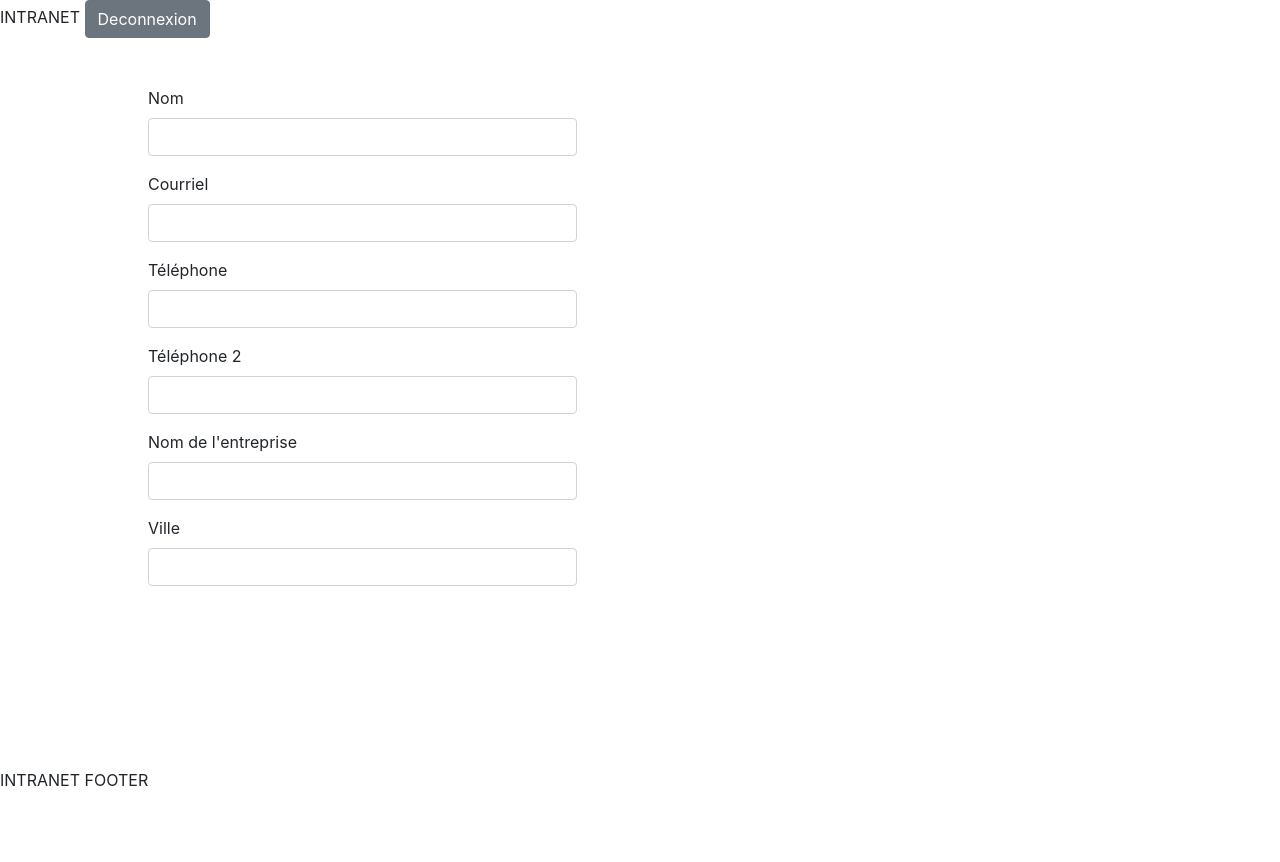
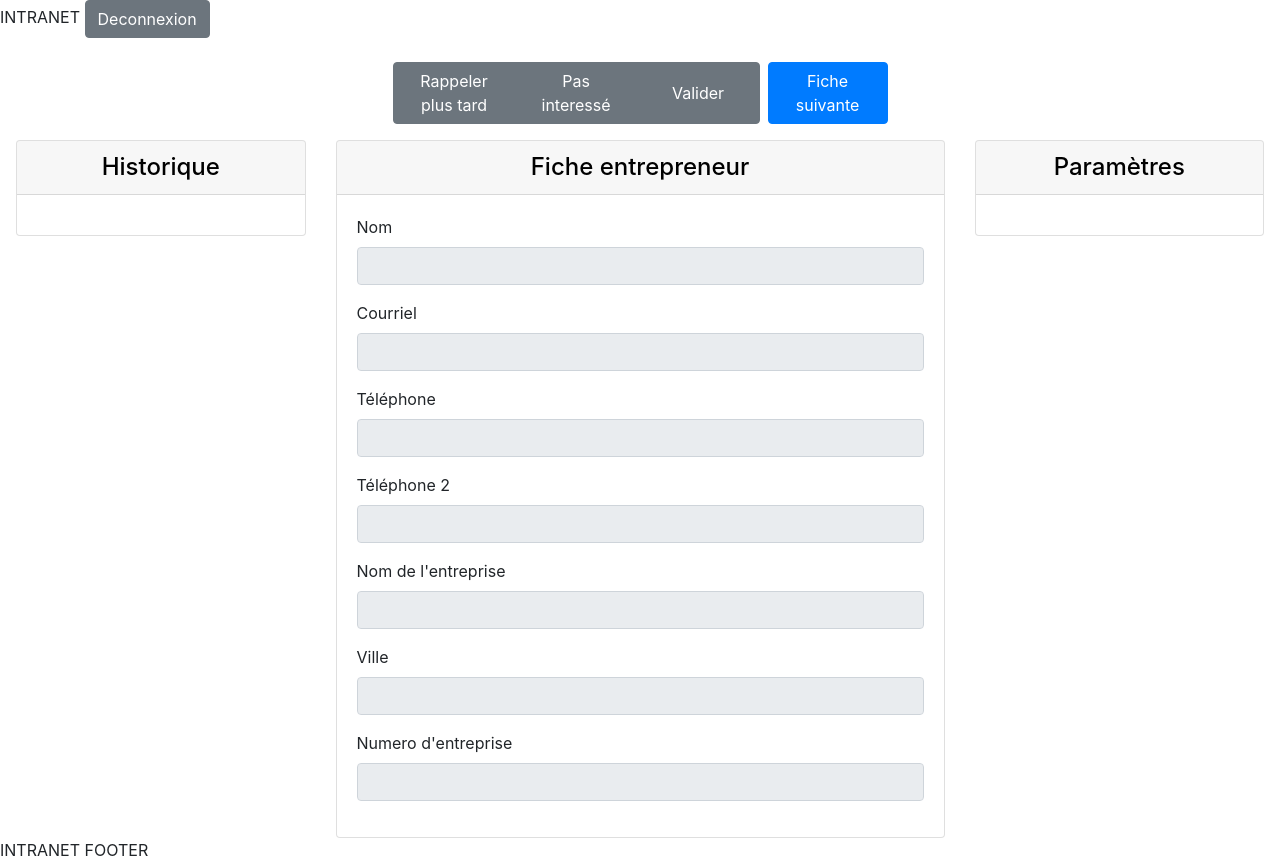
Before and after one commit to khalilbellil/next-rf, a Next.js app: page /intranet/gestion-inscriptions-entrepreneurs in a window 1280 px wide. Before the commit the page ends 800 px from the top, so only its background shows below. Built offline with nearby package versions, Linux system fonts and the light colour scheme; sample sign-in values are in the browser's storage.

Commit message:
gestion-inscriptions-entrepreneurs in progress...

```diff
--- a/components/intranet/GestionInscriptionsEntrepreneurs.js
+++ b/components/intranet/GestionInscriptionsEntrepreneurs.js
@@ -1,39 +1,99 @@
-import React from 'react'
-import { Button, Form, FormFeedback, FormGroup, FormText, Input, Label } from 'reactstrap'
-import Popup from 'reactjs-popup'
+import React, { useState } from 'react'
+import { Button, ButtonGroup, Card, CardHeader, CardBody, FormGroup, Input, Label } from 'reactstrap'
 
-export default function GestioInscriptionsEntrepreneurs() {
+export default function GestionInscriptionsEntrepreneurs() {
+    const [uidContractor, setUidContractor] = useState('')
+    const saveStatus = (status) => {
+        fetch('/api/intranet/gestion-inscriptions-entrepreneurs/save-status', {
+            method: 'POST',
+            body: JSON.stringify({
+                uid_contractor: uidContractor,
+                status: status
+            }),
+            headers: {
+                'Accept': 'application/json',
+                'Content-Type': 'application/json'
+            }
+        })
+        .then(res => res.json())
+        .then(res => {
+            if(res.success === 'yes'){
+                alert('Saved')
+            }else{
+                alert('Erreur !')
+            }
+        })
+        .catch(err => console.log("ERROR: ", err))
+    }
+    return (<>
+    <div className="row pl-5 pr-5 mb-3">
+        <div className="col">
 
-    return (<>
-        <div className="col-3"></div>
+        </div>
         <div className="col-6">
-            <Form className="p-5">
+            <div className="row pl-5 pr-5">
+                <ButtonGroup className="mr-2">
+                    <Button className="col">Rappeler plus tard</Button>
+                    <Button className="col">Pas interessé</Button>
+                    <Button className="col">Valider</Button>
+                </ButtonGroup>
+                <Button className="col" color="primary">Fiche suivante</Button>
+            </div>
+        </div>
+        <div className="col">
+
+        </div>
+    </div>
+    <div className="row">
+        <div className="col-3 rf-card">
+            <Card>
+                <CardHeader className="text-center" tag="h4">Historique</CardHeader>
+                <CardBody>
+                </CardBody>
+            </Card>
+        </div>
+        <div className="col-6 rf-card">
+            <Card>
+                <CardHeader className="text-center" tag="h4">Fiche entrepreneur</CardHeader>
+                <CardBody>
                     <FormGroup>
                         <Label for="name">Nom</Label>
-                    <Input name="name"/>
+                        <Input name="name" disabled={(!uidContractor)}/>
                     </FormGroup>
                     <FormGroup>
                         <Label for="email">Courriel</Label>
-                    <Input name="email"/>
+                        <Input name="email" disabled={(!uidContractor)}/>
                     </FormGroup>
                     <FormGroup>
                         <Label for="phone">Téléphone</Label>
-                    <Input name="phone" type="text"/>
+                        <Input name="phone" type="text" disabled={(!uidContractor)}/>
                     </FormGroup>
                     <FormGroup>
                         <Label for="phone2">Téléphone 2</Label>
-                    <Input name="phone2" type="text"/>
+                        <Input name="phone2" type="text" disabled={(!uidContractor)}/>
                     </FormGroup>
                     <FormGroup>
                         <Label for="company">Nom de l'entreprise</Label>
-                    <Input name="company" type="text"/>
+                        <Input name="company" type="text" disabled={(!uidContractor)}/>
                     </FormGroup>
                     <FormGroup>
                         <Label for="city">Ville</Label>
-                    <Input name="city"/>
+                        <Input name="city" disabled={(!uidContractor)}/>
                     </FormGroup>
-            </Form>
+                    <FormGroup>
+                        <Label for="company_number">Numero d'entreprise</Label>
+                        <Input name="company_number" disabled={(!uidContractor)}/>
+                    </FormGroup>
+                </CardBody>
+            </Card>
         </div>
-        <div className="col-3"></div>
+        <div className="col-3 rf-card">
+            <Card>
+                <CardHeader className="text-center" tag="h4">Paramètres</CardHeader>
+                <CardBody>
+                </CardBody>
+            </Card>
+        </div>
+    </div>
     </>)
 }
--- a/pages/api/intranet/contractor-lead-manager/add-new-lead.js
+++ b/pages/api/intranet/gestion-inscriptions-entrepreneurs/save-status.js
@@ -1,7 +1,7 @@
 const db = require('../../../../lib/db')
 
 module.exports = async (req, res) => {
-    let { name, company_name, email, phone, phone2, city } = req.body
+    let { uid_contractor, status } = req.body
 
 
 
--- a/pages/intranet/gestion-inscriptions-entrepreneurs.js
+++ b/pages/intranet/gestion-inscriptions-entrepreneurs.js
@@ -5,7 +5,8 @@ import GestionInscriptionsEntrepreneurs from '../../components/intranet/GestionI
 export default function gestionInscriptionsEntrepreneurs() {
 
     return (
-        <div className="container">
+        <div className="pl-3 pr-3">
+            <br/>
             <GestionInscriptionsEntrepreneurs />
         </div>
     )
```
Lines whose indentation alone changed are shown as unchanged.
